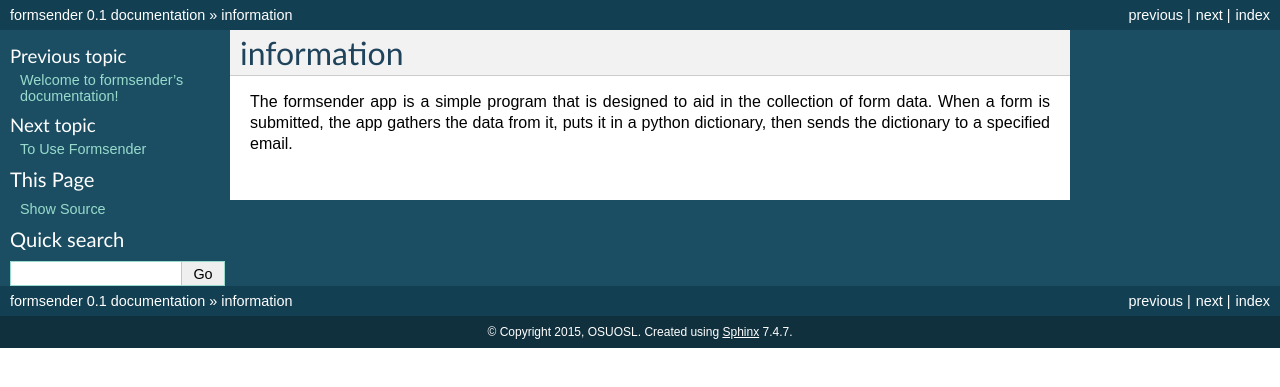
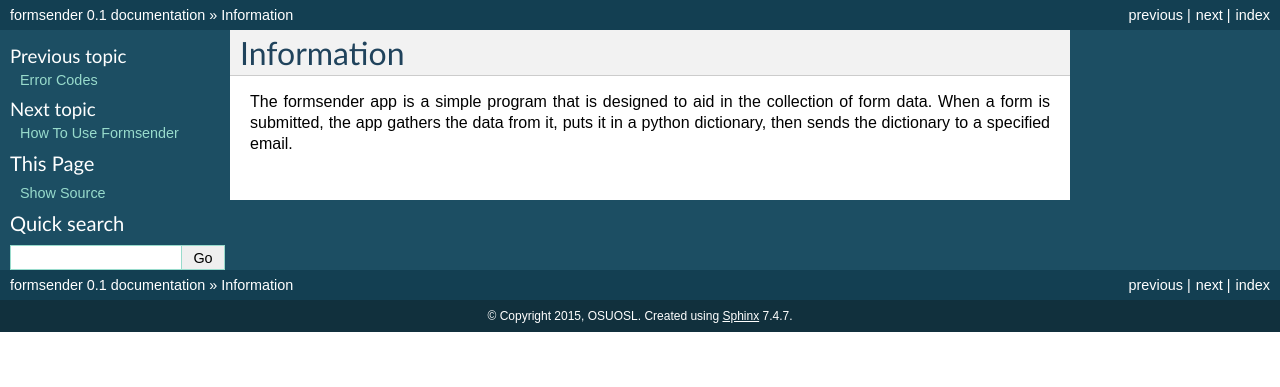
Before and after one commit to osuosl/formsender, a Sphinx documentation site: the page built from docs/source/info.rst, in a window 1280 px wide. Shown: the top 387 px of the page. Built offline with Sphinx 7.4.7, drawn with Linux system fonts in a browser that asks for light colours.

Commit message:
Added error code documentation

```diff
--- a/docs/source/info.rst
+++ b/docs/source/info.rst
@@ -1,6 +1,6 @@
 .. _info:
 
-information
+Information
 ===========
 
 The formsender app is a simple program that is designed to aid in the collection
--- a/docs/source/usage.rst
+++ b/docs/source/usage.rst
@@ -1,7 +1,7 @@
 .. _usage:
 
-To Use Formsender
-=================
+How To Use Formsender
+=====================
 
 At the bottom of request_handler.py there is a command called run_simple. The
 first variable is the location of the form, the second is the port. Change those
@@ -25,6 +25,5 @@
 
     make run
 
-
 The app will now wait for the form to be submitted, and will email the
 information submitted to the email specified.
```
Also changed, not shown: docs/source/errorcodes.rst (added, +16 -0 lines).
